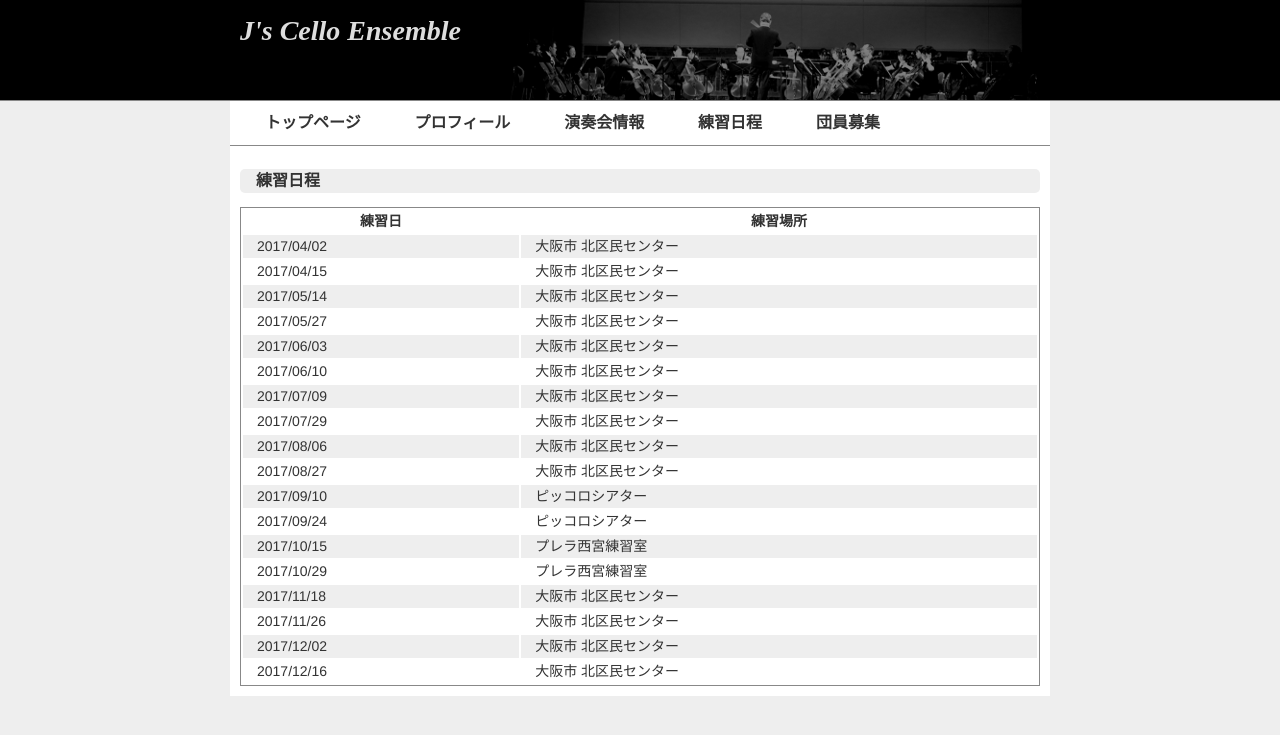
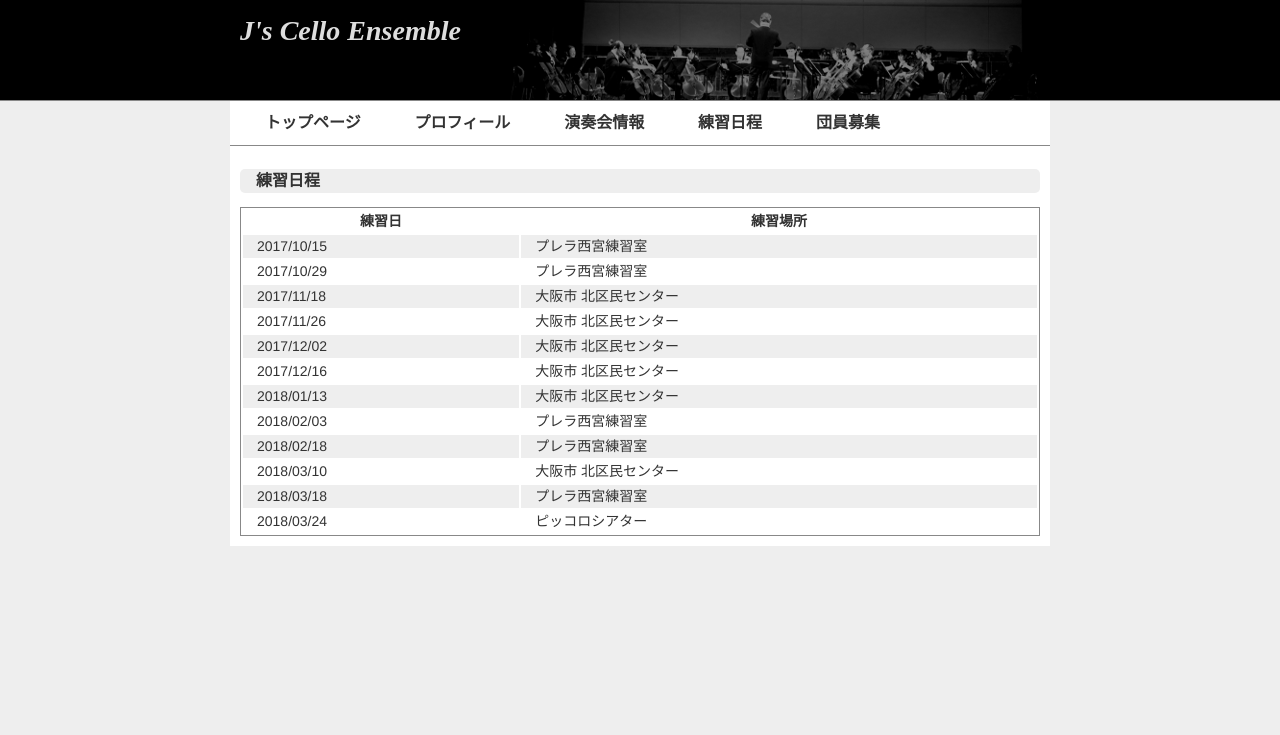
Before and after one commit to mzdusk/js-hp, a Jekyll site: the page built from practice.html, in a window 1280 px wide. Shown: the top 735 px of the page. Built offline with Jekyll 4.4.1, drawn with Linux system fonts in a browser that asks for light colours.

Commit message:
練習日程を更新

```diff
--- a/_data/news.yml
+++ b/_data/news.yml
@@ -1,3 +1,5 @@
+- date: 2017-10-04
+  content: 練習日程を更新しました。
 - date: 2017-03-29
   content: 練習日程を更新しました。
 - date: 2016-12-25
--- a/_data/practice.yml
+++ b/_data/practice.yml
@@ -1,27 +1,3 @@
-- date: 2017-04-02
-  place: 大阪市 北区民センター
-- date: 2017-04-15
-  place: 大阪市 北区民センター
-- date: 2017-05-14
-  place: 大阪市 北区民センター
-- date: 2017-05-27
-  place: 大阪市 北区民センター
-- date: 2017-06-03
-  place: 大阪市 北区民センター
-- date: 2017-06-10
-  place: 大阪市 北区民センター
-- date: 2017-07-09
-  place: 大阪市 北区民センター
-- date: 2017-07-29
-  place: 大阪市 北区民センター
-- date: 2017-08-06
-  place: 大阪市 北区民センター
-- date: 2017-08-27
-  place: 大阪市 北区民センター
-- date: 2017-09-10
-  place: ピッコロシアター
-- date: 2017-09-24
-  place: ピッコロシアター
 - date: 2017-10-15
   place: プレラ西宮練習室
 - date: 2017-10-29
@@ -34,3 +10,15 @@
   place: 大阪市 北区民センター
 - date: 2017-12-16
   place: 大阪市 北区民センター
+- date: 2018-01-13
+  place: 大阪市 北区民センター
+- date: 2018-02-03
+  place: プレラ西宮練習室
+- date: 2018-02-18
+  place: プレラ西宮練習室
+- date: 2018-03-10
+  place: 大阪市 北区民センター
+- date: 2018-03-18
+  place: プレラ西宮練習室
+- date: 2018-03-24
+  place: ピッコロシアター
```
